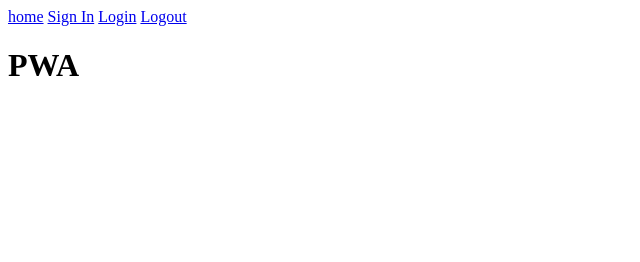
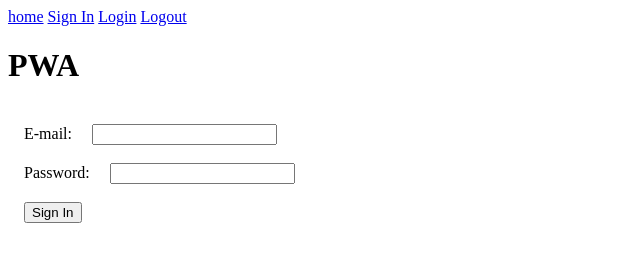
Before and after one commit to mthpvg/kursiv, a website built with Parcel: page client/src/index.html in a window 1280 px wide. Shown: the whole page, without its empty margins (0-640 px from the left). Built offline with nearby package versions, Linux system fonts and the light colour scheme; no server answers.

Commit message:
chore(client): add html form

```diff
--- a/client/src/index.html
+++ b/client/src/index.html
@@ -11,6 +11,22 @@
       <a href="/logout">Logout</a>
     </nav>
     <h1>PWA</h1>
+    <form action="/sign-in" method="post">
+        <div>
+          <label for="email">E-mail:</label>
+          <input type="email" id="email" name="email">
+        </div>
+
+        <div>
+          <label for="password">Password:</label>
+          <input type="password" id="password" name="password"></input>
+        </div>
+
+        <div class="button">
+          <button type="submit">Sign In</button>
+        </div>
+      </form>
+
     <script src="./index.js"></script>
   </body>
 </html>
```
